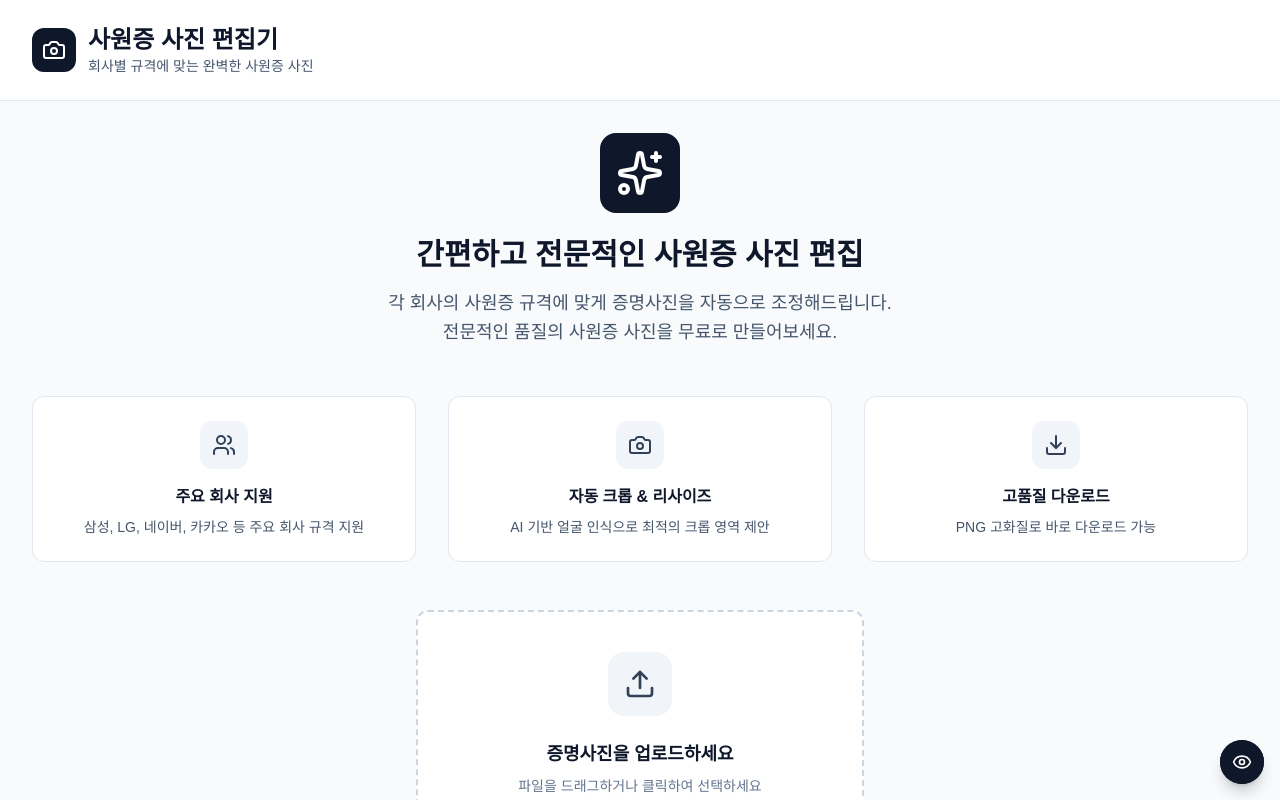
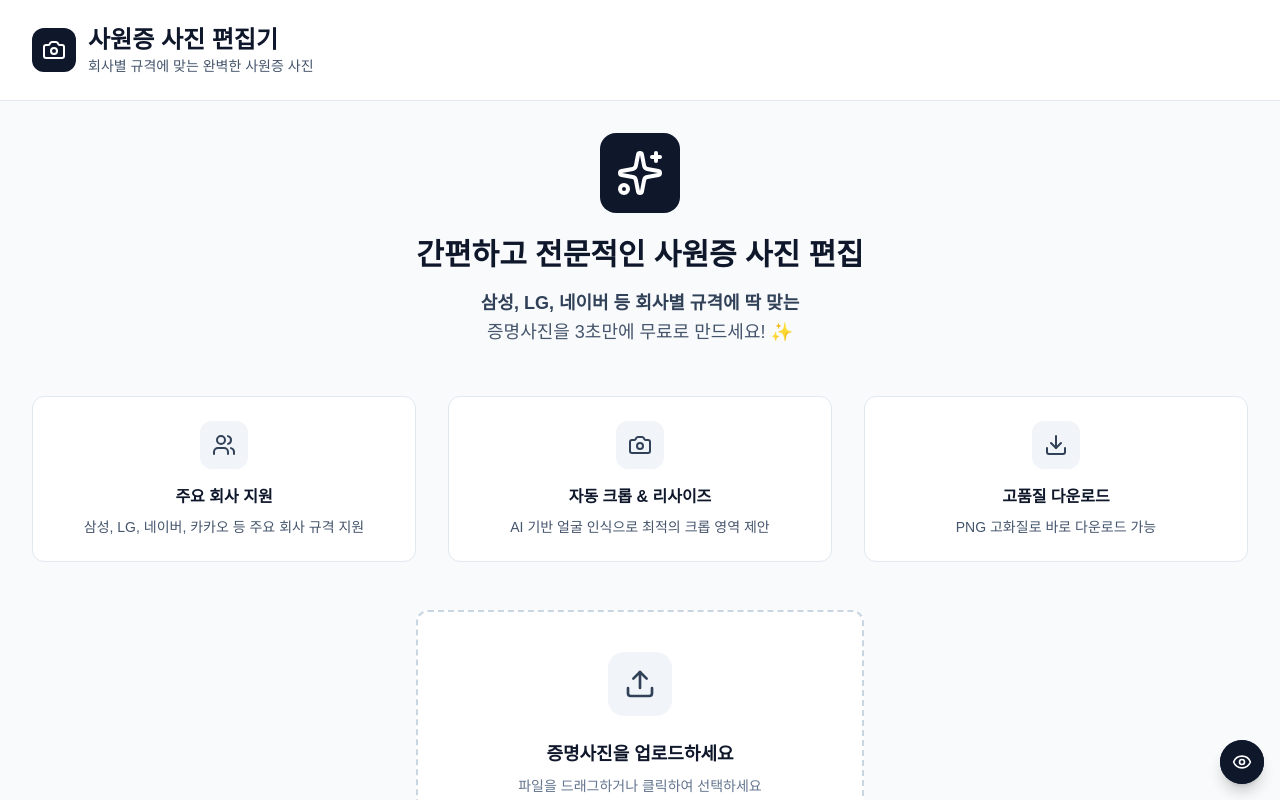
Before and after one commit to SUE960/dingco-vibecoding, a Next.js app: page / in a window 1280 px wide. Shown: the top 800 px of the page. Built offline with nearby package versions, Linux system fonts and the light colour scheme.

Commit message:
Update hero message to be more catchy and impactful

```diff
--- a/src/app/page.tsx
+++ b/src/app/page.tsx
@@ -71,8 +71,8 @@ export default function Home() {
                 간편하고 전문적인 사원증 사진 편집
               </h2>
               <p className="text-lg text-slate-600 max-w-2xl mx-auto mb-12 leading-relaxed">
-                각 회사의 사원증 규격에 맞게 증명사진을 자동으로 조정해드립니다.<br />
-                전문적인 품질의 사원증 사진을 무료로 만들어보세요.
+                <span className="font-semibold text-slate-700">삼성, LG, 네이버 등 회사별 규격에 딱 맞는</span><br />
+                증명사진을 3초만에 무료로 만드세요! ✨
               </p>
 
               {/* 특징 */}
```
